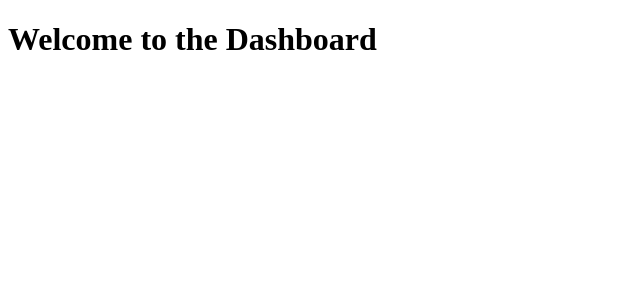
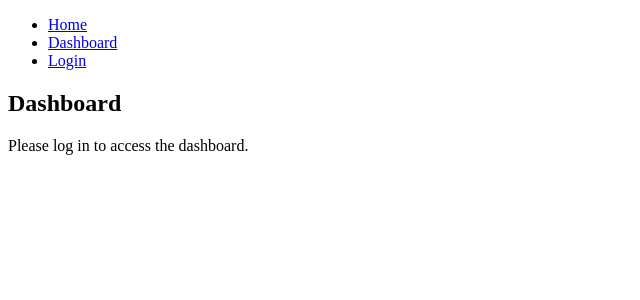
Before and after one commit to Bhaumik-Tandan/search-track-frontend, a React (Create React App) app: page /dashboard in a window 1280 px wide. Shown: the top 300 px of the page, without its empty margins (0-640 px from the left). Built offline with nearby package versions, Linux system fonts and the light colour scheme; no server answers.

Commit message:
[add] code

```diff
--- a/package.json
+++ b/package.json
@@ -14,7 +14,7 @@
     "react-dom": "^18.2.0",
     "react-router-dom": "^6.21.3",
     "react-scripts": "5.0.1",
-    "typescript": "^4.9.5",
+    "typescript": "^5.3.3",
     "web-vitals": "^2.1.4"
   },
   "scripts": {
@@ -40,5 +40,8 @@
       "last 1 firefox version",
       "last 1 safari version"
     ]
+  },
+  "devDependencies": {
+    "@types/react-router-dom": "^5.3.3"
   }
 }
--- a/src/App.tsx
+++ b/src/App.tsx
@@ -1,44 +1,45 @@
-// App.tsx
-import React, { useState, useEffect } from 'react';
-import { BrowserRouter as Router, Route, Switch } from 'react-router-dom';
+// App.js
+import React from 'react';
+import { BrowserRouter as Router, Routes, Route, Link } from 'react-router-dom';
 
-import Dashboard from './Dashboard';
-import Home from './Home';
+// import Login from './components/Login';
+import Dashboard from './components/Dashboard';
 
 function App() {
-  const [user, setUser] = useState<any>(null);
-
-  useEffect(() => {
-    fetch('http://localhost:4500/api/v1/auth/me')
-      .then((res) => res.json())
-      .then((userData) => setUser(userData))
-      .catch((error) => console.error('Error fetching user:', error));
-  }, []);
-
-  const handleLogin = () => {
-    window.location.href = 'http://localhost:4500/api/v1/auth/google';
-  };
-
-  const handleLogout = () => {
-    fetch('http://localhost:4500/api/v1/auth/logout', { method: 'GET' })
-      .then(() => setUser(null))
-      .catch((error) => console.error('Error logging out:', error));
-  };
-
   return (
     <Router>
       <div>
-        <Switch>
-          <Route path="/dashboard">
-            <Dashboard user={user} onLogout={handleLogout} />
-          </Route>
-          <Route path="/">
-            <Home user={user} onLogin={handleLogin} />
-          </Route>
-        </Switch>
+        <nav>
+          <ul>
+            <li>
+              <Link to="/">Home</Link>
+            </li>
+            <li>
+              <Link to="/dashboard">Dashboard</Link>
+            </li>
+            <li>
+              <Link to="/login">Login</Link>
+            </li>
+          </ul>
+        </nav>
+
+        <Routes>
+          <Route path="/dashboard" element={<Dashboard />} />
+          <Route path="/login" element={<Login />} />
+          <Route path="/" element={<Home />} />
+        </Routes>
       </div>
     </Router>
   );
 }
 
+function Home() {
+  return <h2>Home</h2>;
+}
+
+
+function Login() {
+  return <h2>Home</h2>;
+}
+
 export default App;
--- a/src/Dashboard.tsx
+++ /dev/null
@@ -1,23 +0,0 @@
-// Dashboard.tsx
-import React from 'react';
-
-interface DashboardProps {
-  user: any;
-  onLogout: () => void;
-}
-
-const Dashboard: React.FC<DashboardProps> = ({ user, onLogout }) => {
-  return (
-    <div>
-      <h1>Welcome to the Dashboard</h1>
-      {user && (
-        <>
-          <p>Hello, {user.name}!</p>
-          <button onClick={onLogout}>Logout</button>
-        </>
-      )}
-    </div>
-  );
-};
-
-export default Dashboard;
--- a/src/Home.tsx
+++ /dev/null
@@ -1,22 +0,0 @@
-// Home.tsx
-import React from 'react';
-
-interface HomeProps {
-  user: any;
-  onLogin: () => void;
-}
-
-const Home: React.FC<HomeProps> = ({ user, onLogin }) => {
-  return (
-    <div>
-      <h1>Welcome to the Home Page</h1>
-      {user ? (
-        <p>Hello, {user.name}!</p>
-      ) : (
-        <button onClick={onLogin}>Login with Google</button>
-      )}
-    </div>
-  );
-};
-
-export default Home;
--- /dev/null
+++ b/src/components/Dashboard.tsx
@@ -0,0 +1,37 @@
+// components/Dashboard.js
+import React, { useState, useEffect } from 'react';
+
+function Dashboard() {
+  const [user, setUser] = useState<any>(null); // Use any as the type
+
+  useEffect(() => {
+    // Fetch user data from your backend
+    fetch('http://localhost:4500/api/v1/auth/me', { credentials: 'include' })
+      .then((res) => res.json())
+      .then((data) => setUser(data))
+      .catch((error) => console.error('Error fetching user:', error));
+  }, []);
+
+  const handleLogout = () => {
+    // Perform logout on the backend
+    fetch('http://localhost:4500/api/v1/auth/logout', { credentials: 'include' })
+      .then(() => setUser(null))
+      .catch((error) => console.error('Error logging out:', error));
+  };
+
+  return (
+    <div>
+      <h2>Dashboard</h2>
+      {user ? (
+        <div>
+          <p>Welcome, {user.name}!</p>
+          <button onClick={handleLogout}>Logout</button>
+        </div>
+      ) : (
+        <p>Please log in to access the dashboard.</p>
+      )}
+    </div>
+  );
+}
+
+export default Dashboard;
--- /dev/null
+++ b/src/components/Login.tsx
@@ -0,0 +1,14 @@
+import React from 'react';
+
+function Login() {
+  return (
+    <div>
+      <h2>Login</h2>
+      <a href="http://localhost:4500/api/v1/auth/google">
+        Login with Google
+      </a>
+    </div>
+  );
+}
+
+export default Login;
```
Also changed, not shown: tsconfig.json (+4 -16 lines), 1 other file (tests, documents, lock files or other folders).
